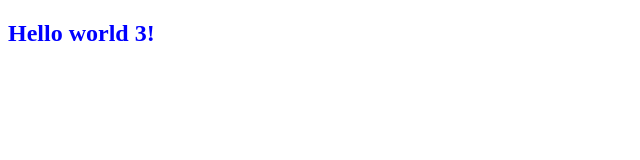
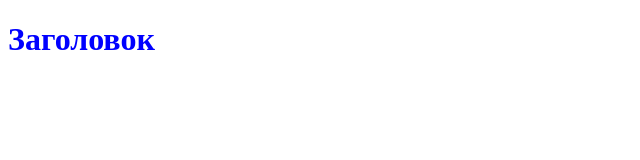
Before and after one commit to isverkunova/freelance-info, a website: page src/index.html in a window 1280 px wide. Shown: the whole page, without its empty margins (0-640 px from the left). Drawn offline with nearby package versions, Linux system fonts and the light colour scheme; files that its build step writes are made by us from their sources.

Commit message:
add some diff

```diff
--- a/src/index.html
+++ b/src/index.html
@@ -7,9 +7,9 @@
     <link type="text/css" rel="stylesheet" href="css/app.css" />
 </head>
 <body>
-    <section class="info">
-        <h1>Hello world 3!</h1>
-    </section>
+    <div class="info">
+        <h1>Заголовок</h1>
+    </div>
 <script src="js/app.js"></script>
 </body>
 </html>
--- a/src/sass/info/main.scss
+++ b/src/sass/info/main.scss
@@ -1,4 +1,4 @@
 .info {
-    @import 'MediaQueries/main';
+    @import 'mediaQueries/main';
     @import 'variables';
 }
--- a/src/sass/info/mobile.scss
+++ b/src/sass/info/mobile.scss
@@ -1,5 +1,5 @@
 & {
     h1 {
-        color: #600;
+        color: red;
     }
 }
```
